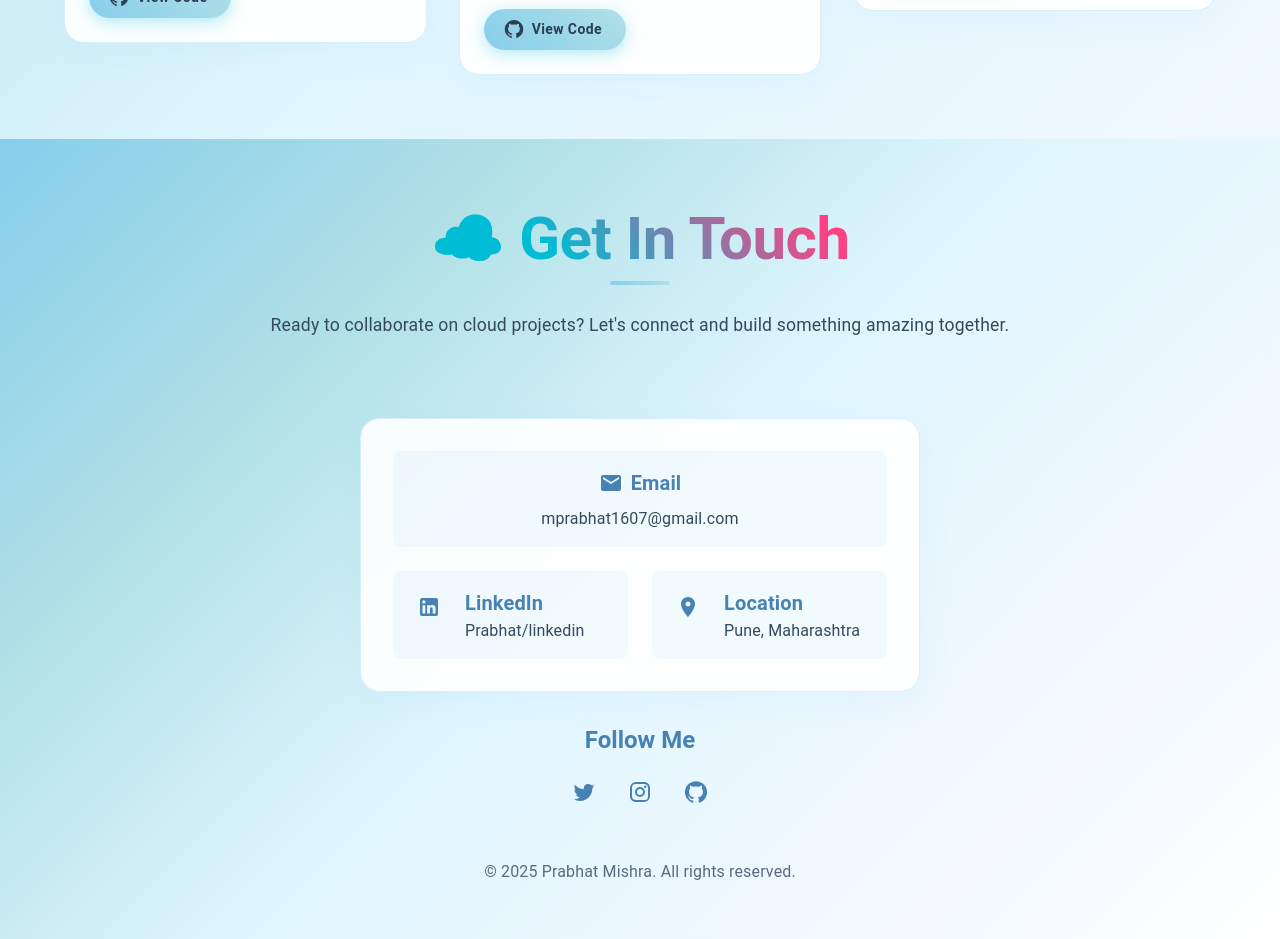
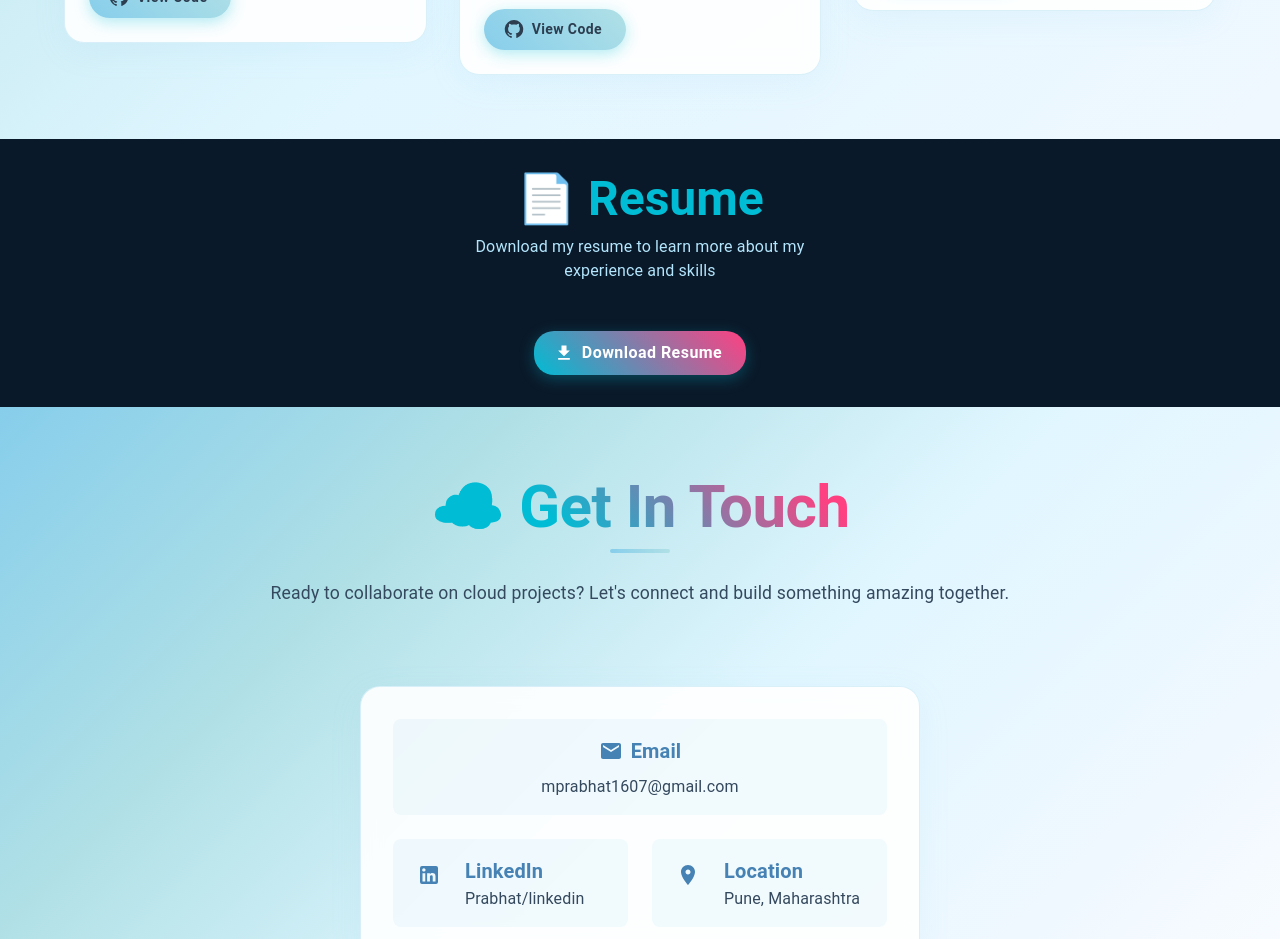
Before and after one commit to Prabhat-16/Portfolio, a React (Create React App) app: page / in a window 1280 px wide. Shown: the part 3580-4519 px from the top of the page. Built offline with nearby package versions, Linux system fonts and the light colour scheme.

Commit message:
Resume Added

```diff
--- a/src/App.tsx
+++ b/src/App.tsx
@@ -4,6 +4,7 @@ import Hero from './components/Hero';
 import About from './components/About';
 import Skills from './components/Skills';
 import Projects from './components/Projects';
+import Resume from './components/Resume';
 import Contact from './components/Contact';
 import CloudBackground from './components/CloudBackground';
 import { ThemeProvider } from './context/ThemeContext';
@@ -178,6 +179,7 @@ const AppContent: React.FC = () => {
         <About />
         <Skills />
         <Projects />
+        <Resume />
         <Contact />
       </Container>
     </MuiThemeProvider>
--- /dev/null
+++ b/src/components/Resume.tsx
@@ -0,0 +1,94 @@
+import React from 'react';
+import { Box, Container, Typography, Button, useTheme } from '@mui/material';
+import { motion } from 'framer-motion';
+import { Download } from '@mui/icons-material';
+
+const Resume: React.FC = () => {
+  const theme = useTheme();
+
+  return (
+    <Box
+      id="resume"
+      sx={{
+        py: 4,
+        background: 'transparent',
+        position: 'relative',
+      }}
+    >
+      <Container sx={{ position: 'relative', zIndex: 1 }}>
+        <motion.div
+          initial={{ opacity: 0, y: 20 }}
+          whileInView={{ opacity: 1, y: 0 }}
+          viewport={{ once: true }}
+          transition={{ duration: 0.6 }}
+        >
+          <Box sx={{
+            display: 'flex',
+            flexDirection: 'column',
+            alignItems: 'center',
+            mb: 3
+          }}>
+            <Typography
+              variant="h3"
+              component="h2"
+              gutterBottom
+              align="center"
+              sx={{
+                color: theme.palette.primary.main,
+                fontWeight: 'bold',
+                mb: 1,
+              }}
+            >
+              📄 Resume
+            </Typography>
+            <Typography
+              variant="body1"
+              sx={{
+                color: theme.palette.text.secondary,
+                textAlign: 'center',
+                maxWidth: '400px',
+                mx: 'auto',
+                fontSize: '1rem',
+                mb: 3,
+              }}
+            >
+              Download my resume to learn more about my experience and skills
+            </Typography>
+          </Box>
+
+          {/* Download Resume Button */}
+          <Box sx={{ textAlign: 'center' }}>
+            <Button
+              variant="contained"
+              size="medium"
+              startIcon={<Download />}
+              sx={{
+                background: `linear-gradient(45deg, ${theme.palette.primary.main}, ${theme.palette.secondary.main})`,
+                color: theme.palette.mode === 'dark' ? '#ffffff' : '#2c3e50',
+                px: 3,
+                py: 1,
+                borderRadius: '20px',
+                textTransform: 'none',
+                fontSize: '1rem',
+                fontWeight: 600,
+                '&:hover': {
+                  background: `linear-gradient(45deg, ${theme.palette.secondary.main}, ${theme.palette.primary.main})`,
+                  transform: 'translateY(-2px)',
+                  boxShadow: `0 8px 25px ${theme.palette.primary.main}40`,
+                },
+              }}
+              onClick={() => {
+                // Add your resume download link here
+                window.open('/Prabhat-Resume.pdf', '_blank');
+              }}
+            >
+              Download Resume
+            </Button>
+          </Box>
+        </motion.div>
+      </Container>
+    </Box>
+  );
+};
+
+export default Resume;
```
Also changed, not shown: 2 other files (tests, documents, lock files or other folders).
